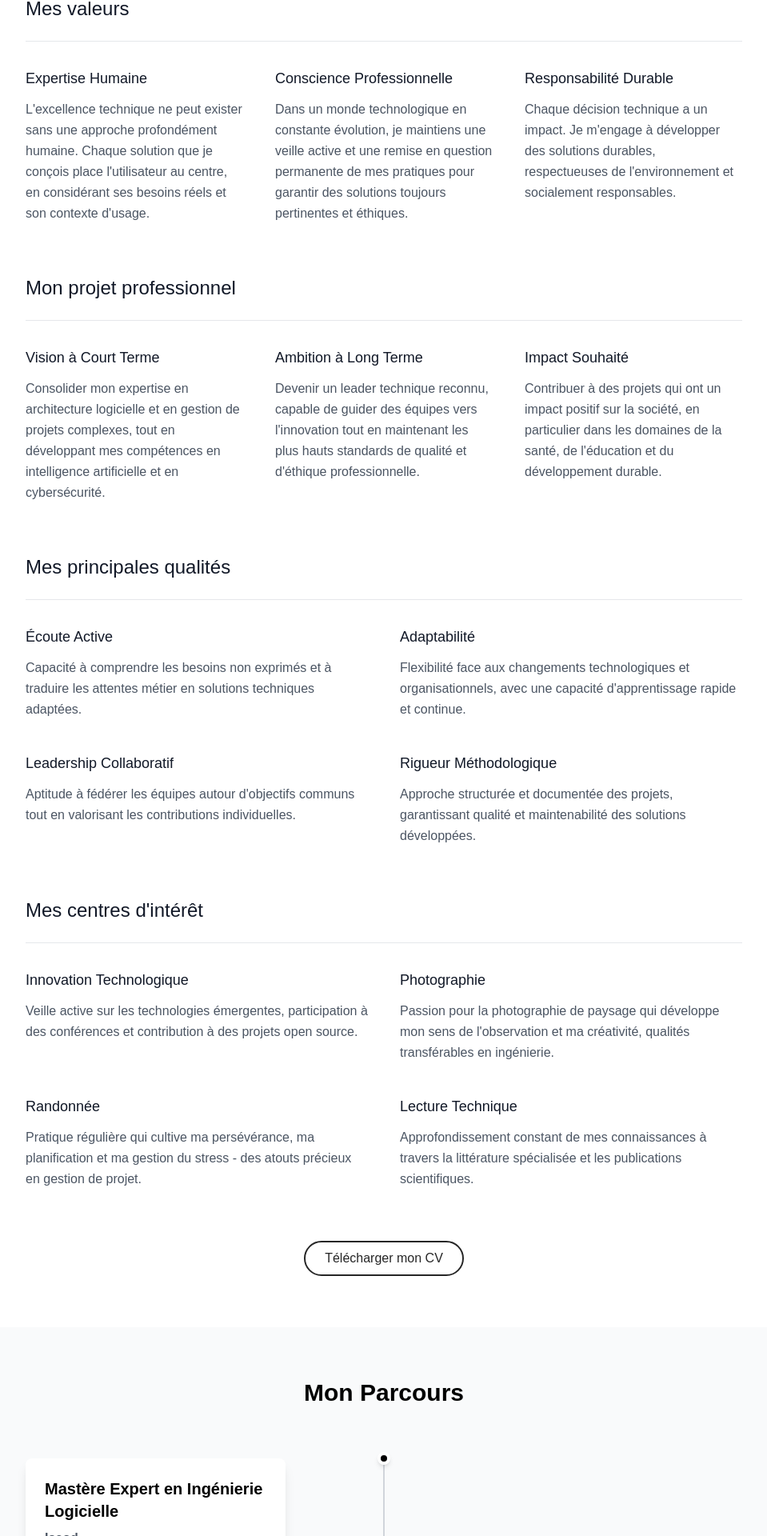
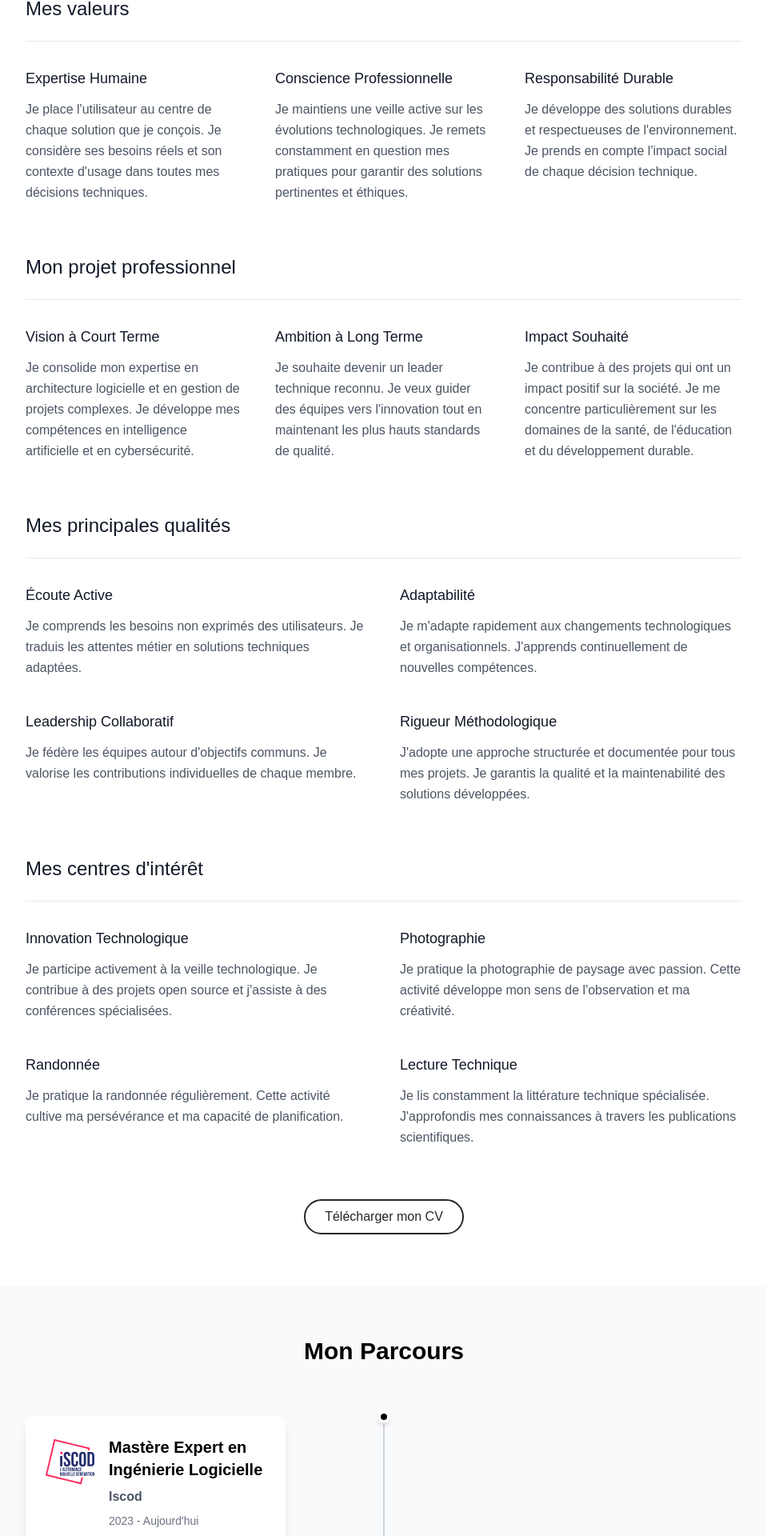
Before and after one commit to aaronbul/v2, a React (Vite) app: page / in a window 1280 px wide. Shown: the part 1136-3056 px from the top of the page at 80% size, without its empty margins (160-1119 px from the left). Built offline with nearby package versions, Linux system fonts and the light colour scheme.

Commit message:
feat: enhance content presentation and user experience

```diff
--- a/src/components/AboutSection.tsx
+++ b/src/components/AboutSection.tsx
@@ -24,24 +24,21 @@ const AboutSection = () => {
               <div>
                 <h3 className="text-lg font-medium text-gray-900 mb-3">Expertise Humaine</h3>
                 <p className="text-gray-600 leading-relaxed">
-                  L'excellence technique ne peut exister sans une approche profondément humaine. Chaque solution que je
-                  conçois place l'utilisateur au centre, en considérant ses besoins réels et son contexte d'usage.
+                  Je place l'utilisateur au centre de chaque solution que je conçois. Je considère ses besoins réels et son contexte d'usage dans toutes mes décisions techniques.
                 </p>
               </div>
 
               <div>
                 <h3 className="text-lg font-medium text-gray-900 mb-3">Conscience Professionnelle</h3>
                 <p className="text-gray-600 leading-relaxed">
-                  Dans un monde technologique en constante évolution, je maintiens une veille active et une remise en
-                  question permanente de mes pratiques pour garantir des solutions toujours pertinentes et éthiques.
+                  Je maintiens une veille active sur les évolutions technologiques. Je remets constamment en question mes pratiques pour garantir des solutions pertinentes et éthiques.
                 </p>
               </div>
 
               <div>
                 <h3 className="text-lg font-medium text-gray-900 mb-3">Responsabilité Durable</h3>
                 <p className="text-gray-600 leading-relaxed">
-                  Chaque décision technique a un impact. Je m'engage à développer des solutions durables, respectueuses de
-                  l'environnement et socialement responsables.
+                  Je développe des solutions durables et respectueuses de l'environnement. Je prends en compte l'impact social de chaque décision technique.
                 </p>
               </div>
             </div>
@@ -58,24 +55,21 @@ const AboutSection = () => {
               <div>
                 <h3 className="text-lg font-medium text-gray-900 mb-3">Vision à Court Terme</h3>
                 <p className="text-gray-600 leading-relaxed">
-                  Consolider mon expertise en architecture logicielle et en gestion de projets complexes, tout en
-                  développant mes compétences en intelligence artificielle et en cybersécurité.
+                  Je consolide mon expertise en architecture logicielle et en gestion de projets complexes. Je développe mes compétences en intelligence artificielle et en cybersécurité.
                 </p>
               </div>
 
               <div>
                 <h3 className="text-lg font-medium text-gray-900 mb-3">Ambition à Long Terme</h3>
                 <p className="text-gray-600 leading-relaxed">
-                  Devenir un leader technique reconnu, capable de guider des équipes vers l'innovation tout en maintenant
-                  les plus hauts standards de qualité et d'éthique professionnelle.
+                  Je souhaite devenir un leader technique reconnu. Je veux guider des équipes vers l'innovation tout en maintenant les plus hauts standards de qualité.
                 </p>
               </div>
 
               <div>
                 <h3 className="text-lg font-medium text-gray-900 mb-3">Impact Souhaité</h3>
                 <p className="text-gray-600 leading-relaxed">
-                  Contribuer à des projets qui ont un impact positif sur la société, en particulier dans les domaines de
-                  la santé, de l'éducation et du développement durable.
+                  Je contribue à des projets qui ont un impact positif sur la société. Je me concentre particulièrement sur les domaines de la santé, de l'éducation et du développement durable.
                 </p>
               </div>
             </div>
@@ -92,32 +86,28 @@ const AboutSection = () => {
               <div>
                 <h3 className="text-lg font-medium text-gray-900 mb-3">Écoute Active</h3>
                 <p className="text-gray-600 leading-relaxed">
-                  Capacité à comprendre les besoins non exprimés et à traduire les attentes métier en solutions techniques
-                  adaptées.
+                  Je comprends les besoins non exprimés des utilisateurs. Je traduis les attentes métier en solutions techniques adaptées.
                 </p>
               </div>
 
               <div>
                 <h3 className="text-lg font-medium text-gray-900 mb-3">Adaptabilité</h3>
                 <p className="text-gray-600 leading-relaxed">
-                  Flexibilité face aux changements technologiques et organisationnels, avec une capacité d'apprentissage
-                  rapide et continue.
+                  Je m'adapte rapidement aux changements technologiques et organisationnels. J'apprends continuellement de nouvelles compétences.
                 </p>
               </div>
 
               <div>
                 <h3 className="text-lg font-medium text-gray-900 mb-3">Leadership Collaboratif</h3>
                 <p className="text-gray-600 leading-relaxed">
-                  Aptitude à fédérer les équipes autour d'objectifs communs tout en valorisant les contributions
-                  individuelles.
+                  Je fédère les équipes autour d'objectifs communs. Je valorise les contributions individuelles de chaque membre.
                 </p>
               </div>
 
               <div>
                 <h3 className="text-lg font-medium text-gray-900 mb-3">Rigueur Méthodologique</h3>
                 <p className="text-gray-600 leading-relaxed">
-                  Approche structurée et documentée des projets, garantissant qualité et maintenabilité des solutions
-                  développées.
+                  J'adopte une approche structurée et documentée pour tous mes projets. Je garantis la qualité et la maintenabilité des solutions développées.
                 </p>
               </div>
             </div>
@@ -134,32 +124,28 @@ const AboutSection = () => {
               <div>
                 <h3 className="text-lg font-medium text-gray-900 mb-3">Innovation Technologique</h3>
                 <p className="text-gray-600 leading-relaxed">
-                  Veille active sur les technologies émergentes, participation à des conférences et contribution à des
-                  projets open source.
+                  Je participe activement à la veille technologique. Je contribue à des projets open source et j'assiste à des conférences spécialisées.
                 </p>
               </div>
 
               <div>
                 <h3 className="text-lg font-medium text-gray-900 mb-3">Photographie</h3>
                 <p className="text-gray-600 leading-relaxed">
-                  Passion pour la photographie de paysage qui développe mon sens de l'observation et ma créativité,
-                  qualités transférables en ingénierie.
+                  Je pratique la photographie de paysage avec passion. Cette activité développe mon sens de l'observation et ma créativité.
                 </p>
               </div>
 
               <div>
                 <h3 className="text-lg font-medium text-gray-900 mb-3">Randonnée</h3>
                 <p className="text-gray-600 leading-relaxed">
-                  Pratique régulière qui cultive ma persévérance, ma planification et ma gestion du stress - des atouts
-                  précieux en gestion de projet.
+                  Je pratique la randonnée régulièrement. Cette activité cultive ma persévérance et ma capacité de planification.
                 </p>
               </div>
 
               <div>
                 <h3 className="text-lg font-medium text-gray-900 mb-3">Lecture Technique</h3>
                 <p className="text-gray-600 leading-relaxed">
-                  Approfondissement constant de mes connaissances à travers la littérature spécialisée et les publications
-                  scientifiques.
+                  Je lis constamment la littérature technique spécialisée. J'approfondis mes connaissances à travers les publications scientifiques.
                 </p>
               </div>
             </div>
--- a/src/components/ExperienceSection.tsx
+++ b/src/components/ExperienceSection.tsx
@@ -108,6 +108,17 @@ const ExperienceSection = () => {
                   className="bg-white p-4 md:p-6 rounded-lg shadow-lg hover:shadow-xl transition-shadow duration-300 md:ml-0 cursor-pointer"
                   onClick={() => handleOpenModal(experience)}
                 >
+                  <div className="flex items-start space-x-4">
+                    {experience.logo && (
+                      <div className="flex-shrink-0">
+                        <img
+                          src={experience.logo}
+                          alt={`Logo ${experience.company}`}
+                          className="w-12 h-12 md:w-16 md:h-16 object-contain rounded-lg"
+                        />
+                      </div>
+                    )}
+                    <div className="flex-1 min-w-0">
                       <h3 className="text-lg md:text-xl font-bold text-primary mb-2">{experience.title}</h3>
                       <p className="text-sm md:text-base text-gray-600 font-semibold mb-2">{experience.company}</p>
                       <p className="text-xs md:text-sm text-gray-500 mb-3 md:mb-4">{experience.period}</p>
@@ -118,6 +129,8 @@ const ExperienceSection = () => {
                           </li>
                         ))}
                       </ul>
+                    </div>
+                  </div>
                 </div>
               </div>
             </div>
```
Lines whose indentation alone changed are shown as unchanged.
